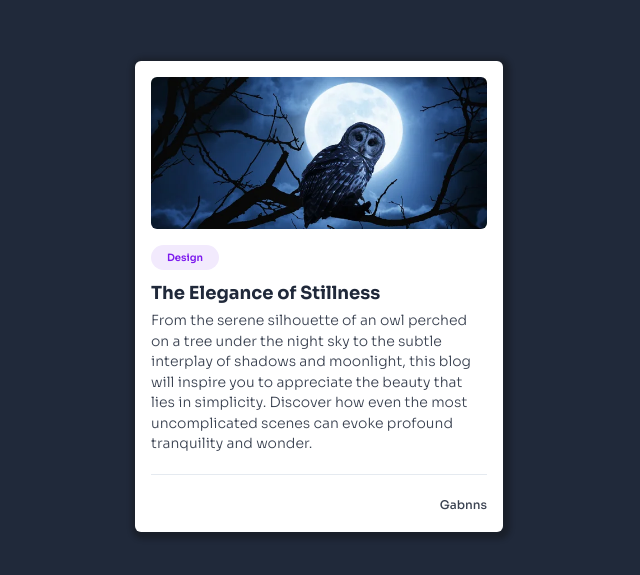
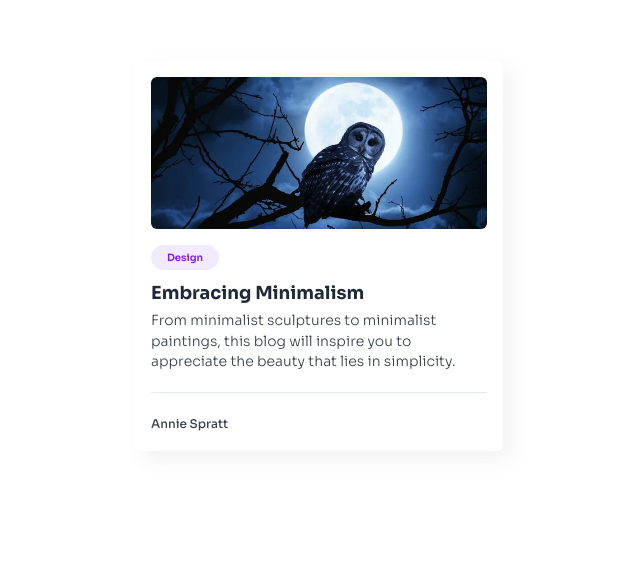
Before and after one commit to Gabnns/Challenge_Minimal_Bog_Card, a website: page index.html in a window 1280 px wide. Shown: the part 103-678 px from the top of the page, without its empty margins (321-961 px from the left). Drawn offline with Linux system fonts and the light colour scheme.

Commit message:
Add new details

```diff
--- a/index.html
+++ b/index.html
@@ -12,14 +12,14 @@
             <img src="./assets/owl.jpg" alt="owl">
             <span>Design</span>
             <div class="content">
-                <h1>The Elegance of Stillness</h1>
-                <p>From the serene silhouette of an owl perched on a tree under the night sky to the subtle interplay of shadows and moonlight, this blog will inspire you to appreciate the beauty that lies in simplicity. Discover how even the most uncomplicated scenes can evoke profound tranquility and wonder.</p>
+                <h1>Embracing Minimalism</h1>
+                <p>From minimalist sculptures to minimalist paintings, this blog will inspire you to appreciate the beauty that lies in simplicity.</p>
             </div>
 
             <div class="divider"></div>
 
             <div class="footer">
-                <p><a title="author" href="#">Gabnns</a></p>
+                <p><a title="author" href="#">Annie Spratt</a></p>
             </div>
 
         </div>
--- a/scss/style.scss
+++ b/scss/style.scss
@@ -21,7 +21,7 @@ $font-tag: 0.625rem;
 $bottom: 20px;
 
 // Effects card
-$shadow:2px 2px 5px 5px rgba(16, 16, 16, 0.363);
+$shadow:8px 8px 20px 0px rgba(85, 85, 85, 0.08);
 $border: 6px;
 
 
@@ -50,7 +50,7 @@ $border: 6px;
     justify-content: center;
     margin: 0 auto;
     padding-top: 164px;
-    background-color: $color-default-dark;
+    background-color: $color-white;
 
 }
 
@@ -99,9 +99,6 @@ $border: 6px;
         }
             .footer {
                 p {
-                    width: 100%;
-                    display: flex;
-                    justify-content: end;
                     a {
                         font-weight: 500;
                         font-size: $font-small;
```
Also changed, not shown: index.css, 2 other files.
